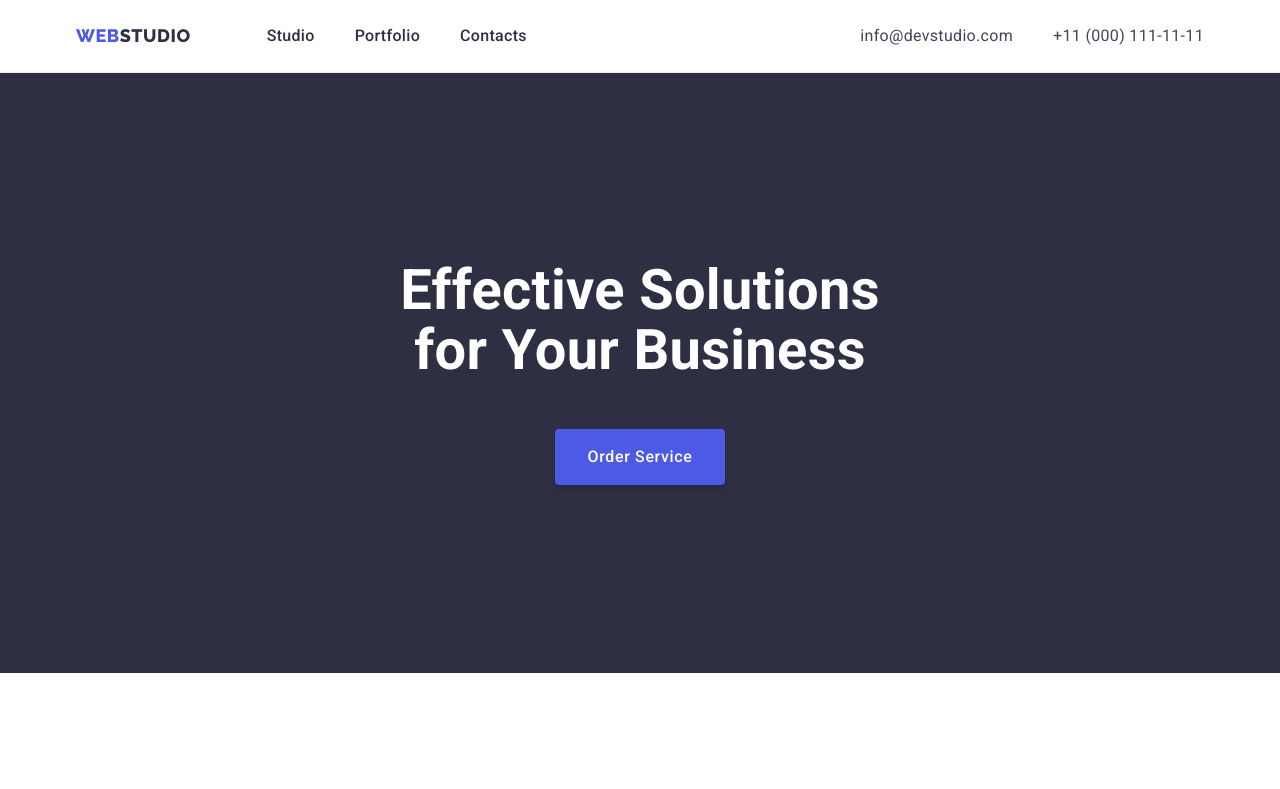
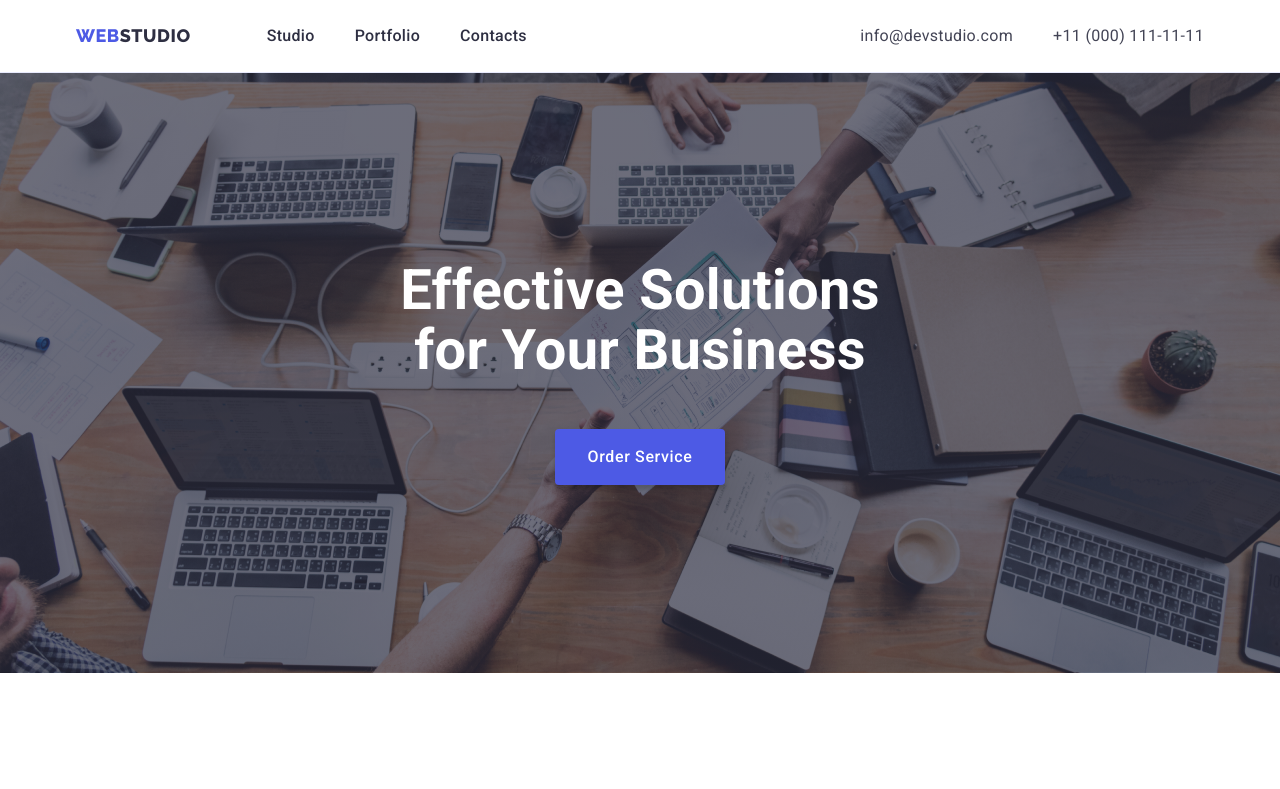
Before and after one commit to MenkivOleg/goit-markup-hw-04, a plain HTML site: page index.html in a window 1280 px wide. Shown: the top 789 px of the page. Drawn offline with nearby package versions, Linux system fonts and the light colour scheme.

Commit message:
hero photo

```diff
--- a/css/styles.css
+++ b/css/styles.css
@@ -42,7 +42,7 @@ img {
   list-style: none;
 }
 
-/* Components*/
+/*========================Components========================*/
 
 .visually-hidden {
   position: absolute;
@@ -146,7 +146,7 @@ img {
   line-height: 1.5;
 }
 
-/* Header */
+/*========================Header========================*/
 
 .header {
   border-bottom: 1px solid var(--color-cornflower);
@@ -160,7 +160,7 @@ img {
   color: var(--title-color);
 }
 
-/* Menu */
+/*========================Menu========================*/
 .navigation {
   display: flex;
   align-items: center;
@@ -201,13 +201,21 @@ img {
   color: var(--hover-color);
 }
 
-/* Hero */
+/*========================Hero========================*/
 .hero {
   padding-top: 188px;
   padding-bottom: 188px;
   text-align: center;
 
   background-color: var(--title-color);
+  background-image: linear-gradient(
+      rgba(46, 47, 66, 0.7),
+      rgba(46, 47, 66, 0.7)
+    ),
+    url(../images/people-office.jpg);
+  background-position: center;
+  background-repeat: no-repeat;
+  background-size: cover;
 }
 
 .hero-title {
@@ -235,13 +243,13 @@ img {
   background-color: var(--hover-color);
 }
 
-/* Features */
+/*========================Features========================*/
 
 .features-list-item {
   flex-basis: calc((100%-72px) / 4);
 }
 
-/* Work */
+/*========================Work========================*/
 
 .section.work {
   padding-top: 0;
@@ -251,7 +259,7 @@ img {
   flex-basis: calc((100%-48px) / 3);
 }
 
-/* Team */
+/*========================Team========================*/
 
 .section.team {
   background-color: var(--color-cloud);
@@ -270,7 +278,7 @@ img {
   text-align: center;
 }
 
-/* Footer */
+/*========================Footer========================*/
 
 .footer {
   padding-top: 100px;
@@ -290,7 +298,7 @@ img {
   line-height: 1.5;
 }
 
-/* portfolio styles */
+/*========================portfolio styles======================== */
 
 .section.portfolio {
   padding-top: 96px;
```
Also changed, not shown: images/people-office.jpg (added), 1 other file.
